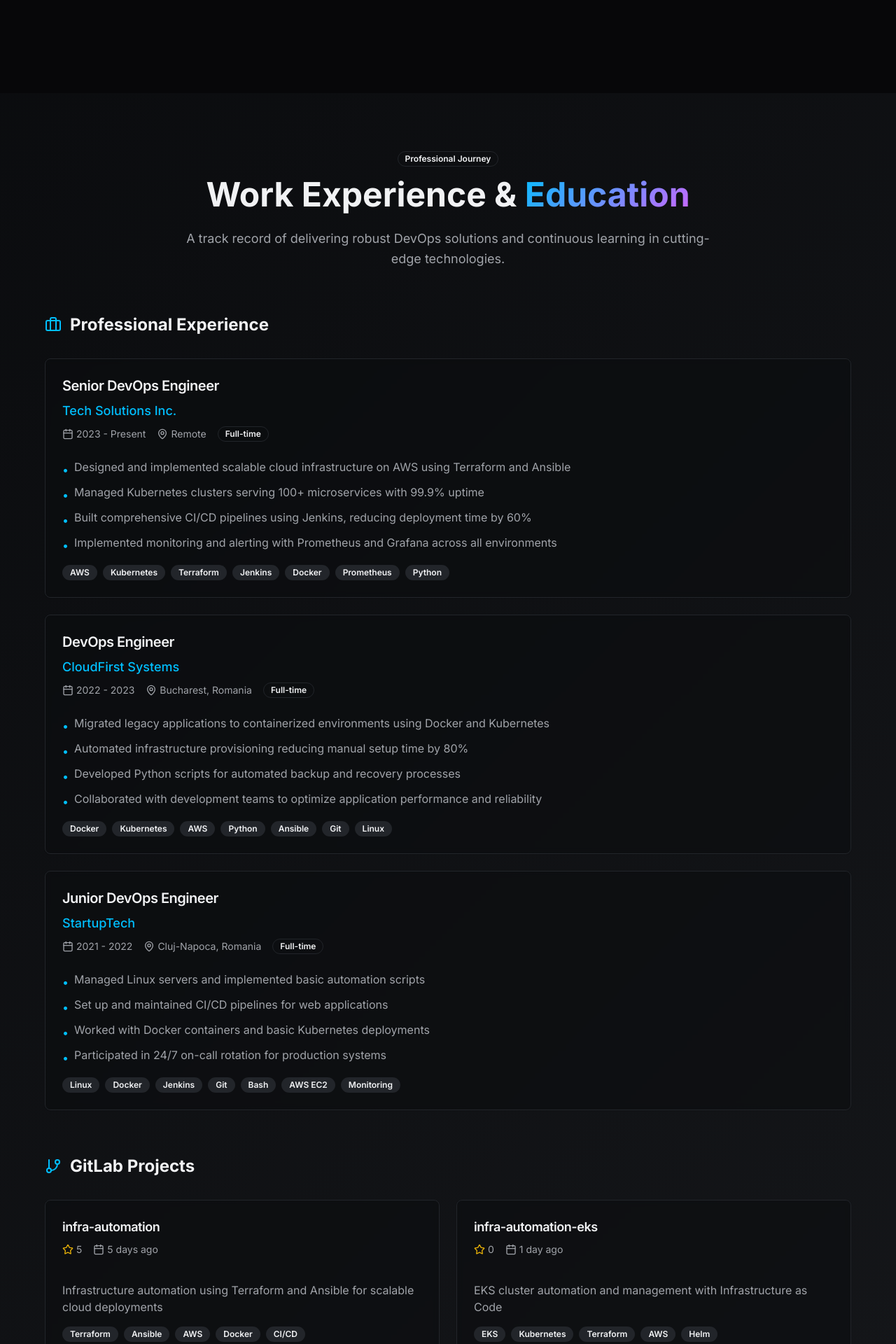
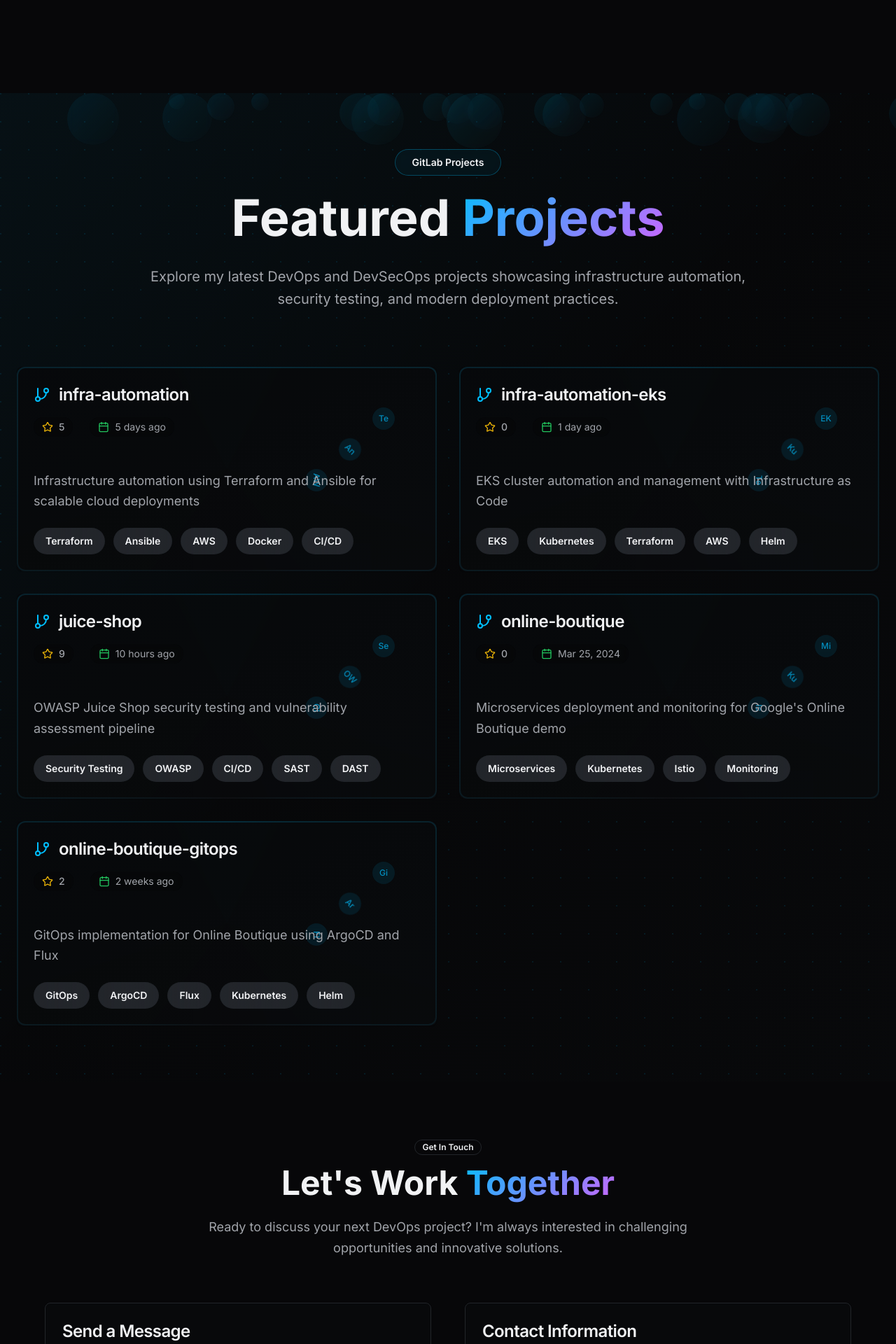
Before and after one commit to podut/devops-journey-unlocked, a React (Vite) app: page / in a window 1280 px wide. Shown: the part 5100-7020 px from the top of the page at 70% size. Built offline with nearby package versions, Linux system fonts and the light colour scheme.

Commit message:
Update Work Experience & GitLab Projects

```diff
--- a/src/components/Experience.tsx
+++ b/src/components/Experience.tsx
@@ -1,68 +1,8 @@
 import { Card, CardContent, CardHeader, CardTitle } from "@/components/ui/card";
 import { Badge } from "@/components/ui/badge";
-import { Calendar, MapPin, Briefcase, GraduationCap, GitBranch, ExternalLink, Star } from "lucide-react";
+import { GitBranch, ExternalLink, Star, Calendar } from "lucide-react";
 
 const Experience = () => {
-  const experiences = [
-    {
-      title: "Senior DevOps Engineer",
-      company: "Tech Solutions Inc.",
-      location: "Remote",
-      period: "2023 - Present",
-      type: "Full-time",
-      description: [
-        "Designed and implemented scalable cloud infrastructure on AWS using Terraform and Ansible",
-        "Managed Kubernetes clusters serving 100+ microservices with 99.9% uptime",
-        "Built comprehensive CI/CD pipelines using Jenkins, reducing deployment time by 60%",
-        "Implemented monitoring and alerting with Prometheus and Grafana across all environments"
-      ],
-      technologies: ["AWS", "Kubernetes", "Terraform", "Jenkins", "Docker", "Prometheus", "Python"]
-    },
-    {
-      title: "DevOps Engineer",
-      company: "CloudFirst Systems",
-      location: "Bucharest, Romania",
-      period: "2022 - 2023",
-      type: "Full-time",
-      description: [
-        "Migrated legacy applications to containerized environments using Docker and Kubernetes",
-        "Automated infrastructure provisioning reducing manual setup time by 80%",
-        "Developed Python scripts for automated backup and recovery processes",
-        "Collaborated with development teams to optimize application performance and reliability"
-      ],
-      technologies: ["Docker", "Kubernetes", "AWS", "Python", "Ansible", "Git", "Linux"]
-    },
-    {
-      title: "Junior DevOps Engineer",
-      company: "StartupTech",
-      location: "Cluj-Napoca, Romania",
-      period: "2021 - 2022",
-      type: "Full-time",
-      description: [
-        "Managed Linux servers and implemented basic automation scripts",
-        "Set up and maintained CI/CD pipelines for web applications",
-        "Worked with Docker containers and basic Kubernetes deployments",
-        "Participated in 24/7 on-call rotation for production systems"
-      ],
-      technologies: ["Linux", "Docker", "Jenkins", "Git", "Bash", "AWS EC2", "Monitoring"]
-    }
-  ];
-
-  const education = [
-    {
-      degree: "DevOps Professional Bootcamp",
-      institution: "TechWorld Academy",
-      period: "2024",
-      description: "Comprehensive 265+ hour program covering all aspects of DevOps from Linux fundamentals to advanced Kubernetes and cloud automation"
-    },
-    {
-      degree: "Bachelor's in Computer Science",
-      institution: "Technical University",
-      period: "2018 - 2021",
-      description: "Focused on software engineering, system administration, and network technologies"
-    }
-  ];
-
   const gitlabProjects = [
     {
       name: "infra-automation",
@@ -106,153 +46,165 @@ const Experience = () => {
     }
   ];
 
+  // Generate floating bubbles with random properties
+  const bubbles = Array.from({ length: 25 }, (_, i) => ({
+    id: i,
+    size: Math.random() * 60 + 20,
+    delay: Math.random() * 5,
+    duration: Math.random() * 10 + 15,
+    left: Math.random() * 100,
+    opacity: Math.random() * 0.3 + 0.1
+  }));
+
   return (
-    <section id="experience" className="py-20 bg-gradient-secondary">
-      <div className="container mx-auto px-6">
-        <div className="max-w-6xl mx-auto">
-          <div className="text-center mb-16">
-            <Badge variant="outline" className="mb-4">Professional Journey</Badge>
-            <h2 className="text-4xl md:text-5xl font-bold mb-6">
-              Work Experience &
-              <span className="bg-gradient-primary bg-clip-text text-transparent"> Education</span>
+    <section id="experience" className="py-20 relative overflow-hidden">
+      {/* Animated Background */}
+      <div className="absolute inset-0 bg-gradient-to-br from-background via-background/90 to-background">
+        <div className="absolute inset-0 bg-gradient-to-br from-primary/5 via-transparent to-secondary/5" />
+      </div>
+
+      {/* Floating Bubbles */}
+      <div className="absolute inset-0 pointer-events-none">
+        {bubbles.map((bubble) => (
+          <div
+            key={bubble.id}
+            className="absolute rounded-full bg-gradient-to-br from-primary/20 to-secondary/20 backdrop-blur-sm animate-pulse"
+            style={{
+              width: `${bubble.size}px`,
+              height: `${bubble.size}px`,
+              left: `${bubble.left}%`,
+              opacity: bubble.opacity,
+              animation: `float ${bubble.duration}s infinite ease-in-out ${bubble.delay}s, pulse 3s infinite ease-in-out`,
+              animationDirection: 'alternate'
+            }}
+          />
+        ))}
+      </div>
+
+      {/* Mesh Grid Pattern */}
+      <div
+        className="absolute inset-0 opacity-10"
+        style={{
+          backgroundImage: `radial-gradient(circle at 1px 1px, hsl(var(--primary)) 1px, transparent 0)`,
+          backgroundSize: '40px 40px'
+        }}
+      />
+
+      <div className="container mx-auto px-6 relative z-10">
+        <div className="max-w-7xl mx-auto">
+          <div className="text-center mb-20">
+            <Badge variant="outline" className="mb-6 px-6 py-2 text-sm border-primary/30 bg-primary/5 backdrop-blur-sm">
+              GitLab Projects
+            </Badge>
+            <h2 className="text-5xl md:text-7xl font-bold mb-8">
+              Featured
+              <span className="bg-gradient-primary bg-clip-text text-transparent"> Projects</span>
             </h2>
-            <p className="text-lg text-muted-foreground max-w-3xl mx-auto leading-relaxed">
-              A track record of delivering robust DevOps solutions and continuous learning
-              in cutting-edge technologies.
+            <p className="text-xl text-muted-foreground max-w-4xl mx-auto leading-relaxed">
+              Explore my latest DevOps and DevSecOps projects showcasing infrastructure automation,
+              security testing, and modern deployment practices.
             </p>
           </div>
 
-          {/* Work Experience */}
-          <div className="mb-16">
-            <h3 className="text-2xl font-bold mb-8 flex items-center">
-              <Briefcase className="w-6 h-6 mr-3 text-primary" />
-              Professional Experience
-            </h3>
-            <div className="space-y-6">
-              {experiences.map((exp, index) => (
-                <Card key={index} className="border-border bg-card/50 backdrop-blur-sm hover:bg-card/80 transition-all duration-300 hover:shadow-card">
-                  <CardHeader>
-                    <div className="flex flex-col md:flex-row md:items-center md:justify-between">
-                      <div>
-                        <CardTitle className="text-xl mb-2">{exp.title}</CardTitle>
-                        <div className="flex items-center text-muted-foreground mb-2">
-                          <span className="text-lg font-medium text-primary">{exp.company}</span>
+          <div className="grid lg:grid-cols-2 gap-8">
+            {gitlabProjects.map((project, index) => (
+              <Card
+                key={index}
+                className="group relative overflow-hidden border-0 bg-gradient-to-br from-background/80 via-background/60 to-background/40 backdrop-blur-2xl hover:from-background/90 hover:via-background/80 hover:to-background/60 transition-all duration-700 hover:scale-[1.02] hover:shadow-2xl hover:shadow-primary/20"
+                style={{
+                  animationDelay: `${index * 0.2}s`
+                }}
+              >
+                {/* Animated Border */}
+                <div className="absolute inset-0 bg-gradient-to-r from-primary via-secondary to-primary opacity-20 group-hover:opacity-40 transition-opacity duration-500"
+                     style={{
+                       background: `conic-gradient(from 0deg, hsl(var(--primary)), hsl(var(--secondary)), hsl(var(--primary)))`,
+                       padding: '2px',
+                       borderRadius: '12px'
+                     }}>
+                  <div className="w-full h-full bg-background/95 rounded-[10px]" />
                 </div>
-                        <div className="flex flex-wrap items-center gap-4 text-sm text-muted-foreground">
-                          <div className="flex items-center">
-                            <Calendar className="w-4 h-4 mr-1" />
-                            {exp.period}
+
+                {/* Floating Tech Bubbles */}
+                <div className="absolute inset-0 overflow-hidden pointer-events-none">
+                  {project.technologies.slice(0, 3).map((tech, techIndex) => (
+                    <div
+                      key={techIndex}
+                      className="absolute w-8 h-8 rounded-full bg-primary/10 backdrop-blur-sm flex items-center justify-center text-xs font-medium text-primary/70 group-hover:bg-primary/20 transition-all duration-500"
+                      style={{
+                        top: `${20 + techIndex * 15}%`,
+                        right: `${10 + techIndex * 8}%`,
+                        animation: `float 4s infinite ease-in-out ${techIndex * 0.5}s`,
+                        transform: `rotate(${techIndex * 45}deg)`
+                      }}
+                    >
+                      {tech.substring(0, 2)}
                     </div>
-                          <div className="flex items-center">
-                            <MapPin className="w-4 h-4 mr-1" />
-                            {exp.location}
+                  ))}
                 </div>
-                          <Badge variant="outline" className="text-xs">
-                            {exp.type}
-                          </Badge>
+
+                <CardHeader className="relative z-10 pb-6">
+                  <div className="flex items-start justify-between">
+                    <div className="flex-1">
+                      <CardTitle className="text-2xl mb-4 group-hover:text-primary transition-colors duration-300">
+                        <a
+                          href={project.url}
+                          target="_blank"
+                          rel="noopener noreferrer"
+                          className="flex items-center group-hover:translate-x-2 transition-transform duration-300"
+                        >
+                          <GitBranch className="w-6 h-6 mr-3 text-primary group-hover:scale-110 transition-transform duration-300" />
+                          {project.name}
+                          <ExternalLink className="w-5 h-5 ml-3 opacity-0 group-hover:opacity-100 transition-all duration-300 transform translate-y-1 group-hover:translate-y-0" />
+                        </a>
+                      </CardTitle>
+
+                      <div className="flex items-center gap-6 text-sm text-muted-foreground mb-6">
+                        <div className="flex items-center bg-background/30 rounded-full px-3 py-1 backdrop-blur-sm">
+                          <Star className="w-4 h-4 mr-2 text-yellow-500 group-hover:animate-pulse" />
+                          <span className="font-medium">{project.stars}</span>
+                        </div>
+                        <div className="flex items-center bg-background/30 rounded-full px-3 py-1 backdrop-blur-sm">
+                          <Calendar className="w-4 h-4 mr-2 text-green-500" />
+                          <span>{project.lastUpdated}</span>
+                        </div>
                       </div>
                     </div>
                   </div>
                 </CardHeader>
-                  <CardContent>
-                    <ul className="space-y-2 mb-4">
-                      {exp.description.map((item, itemIndex) => (
-                        <li key={itemIndex} className="text-muted-foreground flex items-start">
-                          <span className="text-primary mr-2 mt-1">•</span>
-                          {item}
-                        </li>
-                      ))}
-                    </ul>
-                    <div className="flex flex-wrap gap-2">
-                      {exp.technologies.map((tech, techIndex) => (
-                        <Badge key={techIndex} variant="secondary" className="text-xs">
+
+                <CardContent className="relative z-10 pt-0">
+                  <p className="text-muted-foreground mb-6 text-lg leading-relaxed group-hover:text-foreground/80 transition-colors duration-300">
+                    {project.description}
+                  </p>
+
+                  <div className="flex flex-wrap gap-3">
+                    {project.technologies.map((tech, techIndex) => (
+                      <Badge
+                        key={techIndex}
+                        variant="secondary"
+                        className="text-sm py-2 px-4 bg-gradient-to-r from-secondary/20 to-secondary/10 border border-secondary/20 hover:from-secondary/30 hover:to-secondary/20 hover:border-secondary/30 transition-all duration-300 hover:scale-105 backdrop-blur-sm"
+                        style={{
+                          animationDelay: `${techIndex * 0.1}s`
+                        }}
+                      >
                         {tech}
                       </Badge>
                     ))}
                   </div>
                 </CardContent>
-                </Card>
-              ))}
-            </div>
-          </div>
 
-          {/* GitLab Projects */}
-          <div className="mb-16">
-            <h3 className="text-2xl font-bold mb-8 flex items-center">
-              <GitBranch className="w-6 h-6 mr-3 text-primary" />
-              GitLab Projects
-            </h3>
-            <div className="grid md:grid-cols-2 gap-6">
-              {gitlabProjects.map((project, index) => (
-                <Card key={index} className="border-border bg-card/50 backdrop-blur-sm hover:bg-card/80 transition-all duration-300 hover:shadow-card group">
-                  <CardHeader>
-                    <div className="flex items-start justify-between">
-                      <div className="flex-1">
-                        <CardTitle className="text-lg mb-2 flex items-center">
-                          <a
-                            href={project.url}
-                            target="_blank"
-                            rel="noopener noreferrer"
-                            className="hover:text-primary transition-colors flex items-center group"
-                          >
-                            {project.name}
-                            <ExternalLink className="w-4 h-4 ml-2 opacity-0 group-hover:opacity-100 transition-opacity" />
-                          </a>
-                        </CardTitle>
-                        <div className="flex items-center gap-4 text-sm text-muted-foreground mb-3">
-                          <div className="flex items-center">
-                            <Star className="w-4 h-4 mr-1 text-yellow-500" />
-                            {project.stars}
-                          </div>
-                          <div className="flex items-center">
-                            <Calendar className="w-4 h-4 mr-1" />
-                            {project.lastUpdated}
-                          </div>
-                        </div>
-                      </div>
-                    </div>
-                  </CardHeader>
-                  <CardContent>
-                    <p className="text-muted-foreground mb-4">{project.description}</p>
-                    <div className="flex flex-wrap gap-2">
-                      {project.technologies.map((tech, techIndex) => (
-                        <Badge key={techIndex} variant="secondary" className="text-xs">
-                          {tech}
-                        </Badge>
-                      ))}
-                    </div>
-                  </CardContent>
-                </Card>
-              ))}
-            </div>
-          </div>
+                {/* Bottom Glow Effect */}
+                <div className="absolute bottom-0 left-0 right-0 h-2 bg-gradient-to-r from-transparent via-primary/50 to-transparent opacity-0 group-hover:opacity-100 transition-opacity duration-500" />
 
-          {/* Education */}
-          <div>
-            <h3 className="text-2xl font-bold mb-8 flex items-center">
-              <GraduationCap className="w-6 h-6 mr-3 text-primary" />
-              Education & Training
-            </h3>
-            <div className="space-y-6">
-              {education.map((edu, index) => (
-                <Card key={index} className="border-border bg-card/50 backdrop-blur-sm hover:bg-card/80 transition-all duration-300 hover:shadow-card">
-                  <CardHeader>
-                    <CardTitle className="text-xl">{edu.degree}</CardTitle>
-                    <div className="flex items-center text-muted-foreground">
-                      <span className="text-lg text-primary">{edu.institution}</span>
-                      <span className="mx-2">•</span>
-                      <span>{edu.period}</span>
-                    </div>
-                  </CardHeader>
-                  <CardContent>
-                    <p className="text-muted-foreground">{edu.description}</p>
-                  </CardContent>
+                {/* Corner Accent */}
+                <div className="absolute top-4 right-4 w-12 h-12 rounded-full bg-gradient-to-br from-primary/20 to-secondary/20 backdrop-blur-sm opacity-0 group-hover:opacity-100 transition-all duration-500 group-hover:scale-110" />
               </Card>
             ))}
           </div>
         </div>
       </div>
-      </div>
+
     </section>
   );
 };
```
Lines whose indentation alone changed are shown as unchanged.
